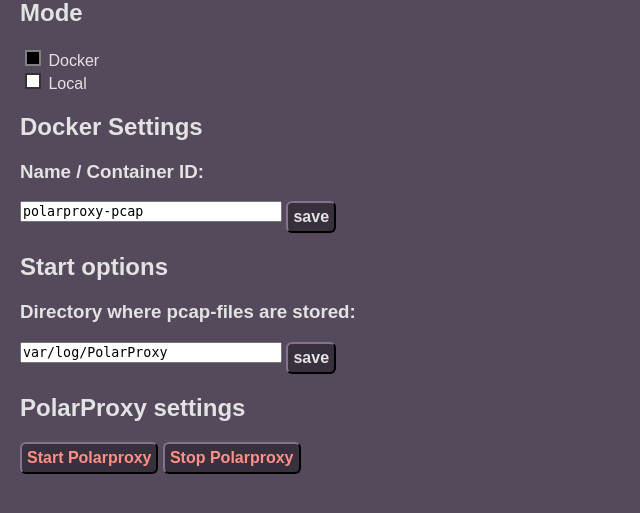
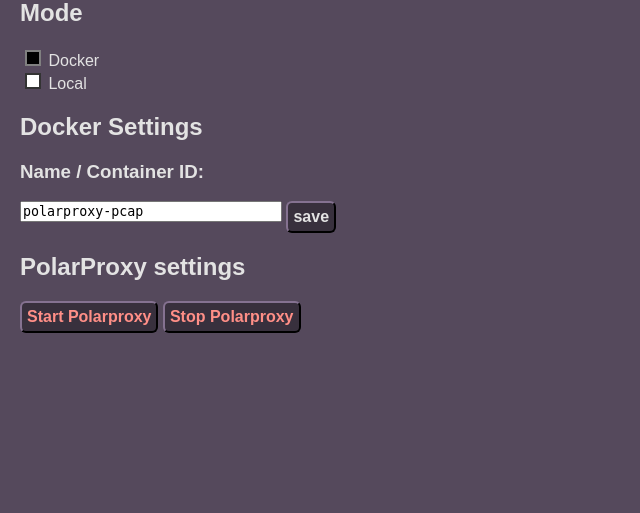
Before and after one commit to Pumacks/Webclient-PolayProxy, a Flask app: page /options in a window 1280 px wide. Shown: the part 146-659 px from the top of the page, without its empty margins (0-640 px from the left). Run offline with Flask 3, Linux system fonts and the light colour scheme.

Commit message:
changed layout

```diff
--- a/app/static/settings.json
+++ b/app/static/settings.json
@@ -1,5 +1,4 @@
 {
     "docker_mode": true,
-    "container_id": "polarproxy-pcap",
-    "pcap_directory": "var/log/PolarProxy"
+    "container_id": "polarproxy-pcap"
 }
--- a/app/templates/options.html
+++ b/app/templates/options.html
@@ -29,15 +29,9 @@ content %}
     <h2>Docker Settings</h2>
     <h3>Name / Container ID:</h3>
     <form id="docker_form">
-		<textarea class="textarea" name="container_id" rows="1" cols="30">{{ container_id }}</textarea>
-		<button type="submit">save</button>
-	</form>
-</div>
-<div>
-	<h2>Start options</h2>
-	<h3>Directory where pcap-files are stored:</h3>
-	<form id="pcap_dir_form">
-		<textarea class="textarea" name="pcap_directory" rows="1" cols="30" placeholder="default: var/log/PolarProxy">{{ pcap_directory }}</textarea>
+        <textarea class="textarea" name="container_id" rows="1" cols="30">
+{{ container_id }}</textarea
+        >
         <button type="submit">save</button>
     </form>
 </div>
```
Also changed, not shown: app/templates/index.html (indentation only). Lines whose indentation alone changed are shown as unchanged.
